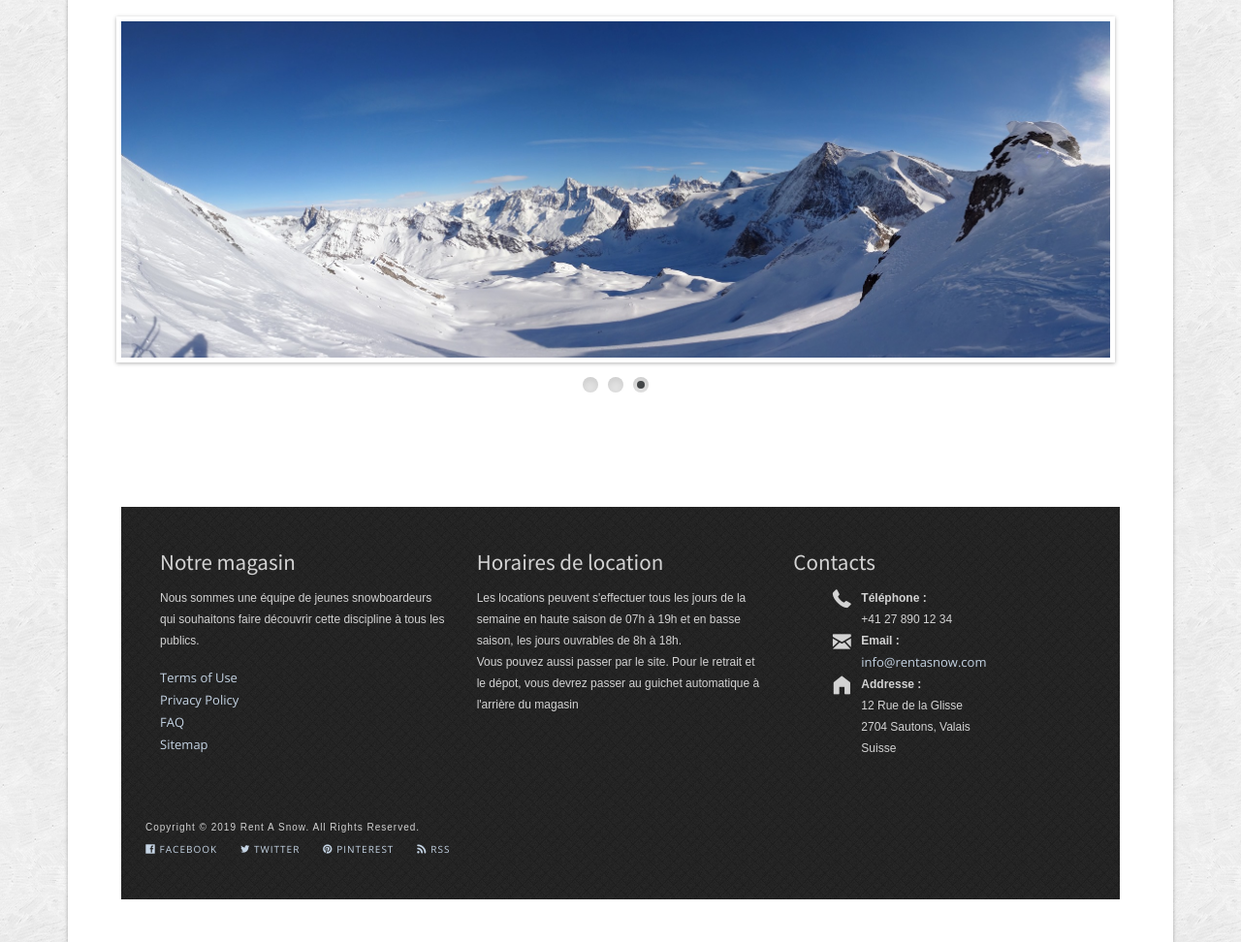
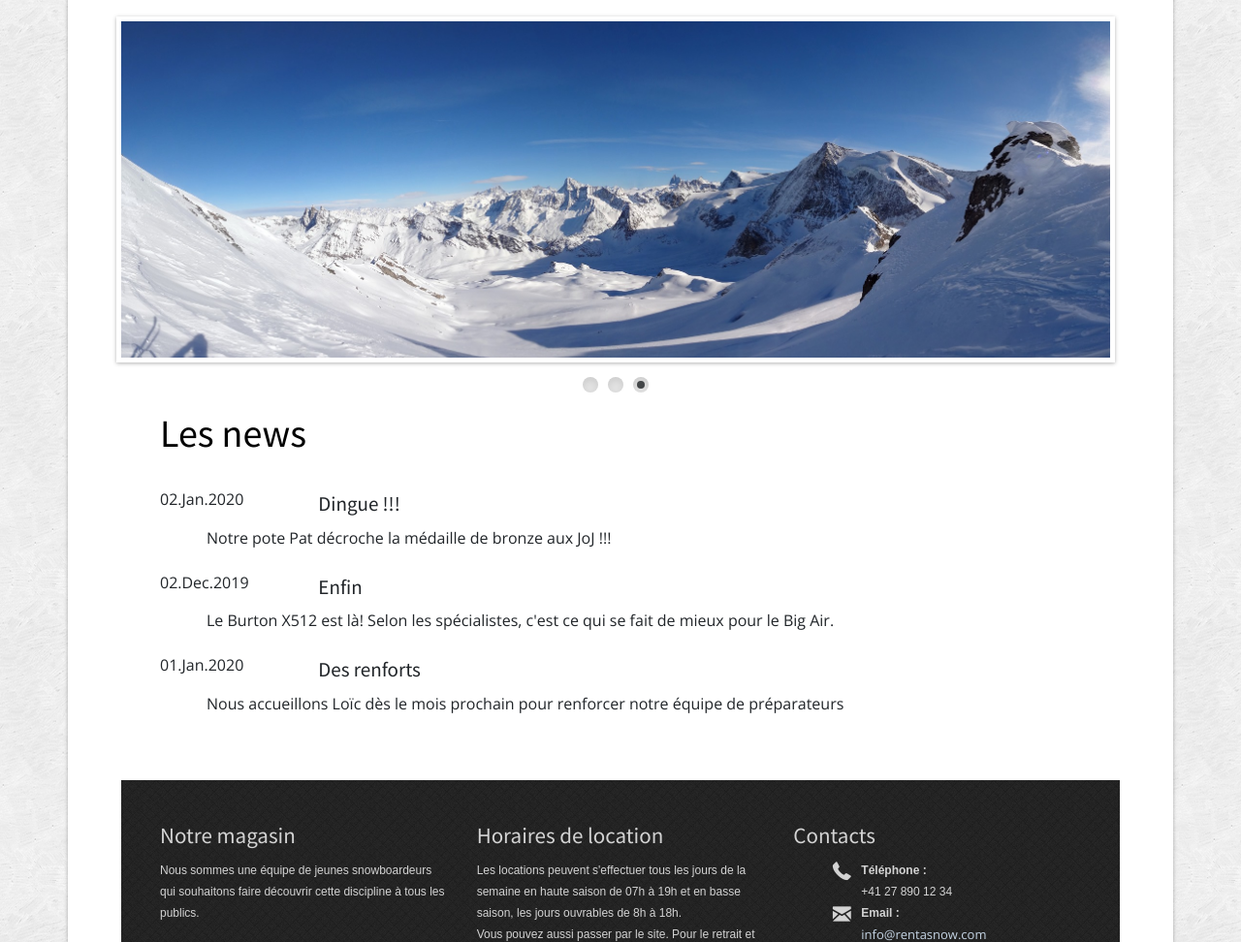
Before and after one commit to samuelroland/ICT-133-RentASnow, a PHP site: page / in a window 1280 px wide. Shown: the part 215-1187 px from the top of the page at 97% size. Run offline with PHP 8.4, Linux system fonts and the light colour scheme; data that the repository does not hold is empty; some libraries are stand-ins or nearby versions.

Commit message:
News as data

```diff
--- a/controler/controler.php
+++ b/controler/controler.php
@@ -5,7 +5,7 @@ require_once 'model/model.php';
 
 function home()
 {
-    $store = getStoreInfo();
+    $news = getNews();
     require_once 'view/home.php';
 }
 ?>
--- /dev/null
+++ b/model/dataStorage/news.json
@@ -0,0 +1,17 @@
+[
+  {
+    "title": "Dingue !!!",
+    "date": "2020-01-02",
+    "details": "Notre pote Pat d\u00e9croche la m\u00e9daille de bronze aux JoJ !!!"
+  },
+  {
+    "title": "Enfin",
+    "date": "2019-12-02",
+    "details": "Le Burton X512 est l\u00e0! Selon les sp\u00e9cialistes, c'est ce qui se fait de mieux pour le Big Air."
+  },
+  {
+    "title": "Des renforts",
+    "date": "2020-01-01",
+    "details": "Nous accueillons Lo\u00efc d\u00e8s le mois prochain pour renforcer notre \u00e9quipe de pr\u00e9parateurs"
+  }
+]
--- a/model/dataStorage/storeInfo.json
+++ /dev/null
@@ -1,4 +0,0 @@
-{
-  "name": "Rent-a-Snow",
-  "email": "info@rentasnow.ch"
-}
--- a/model/model.php
+++ b/model/model.php
@@ -1,7 +1,7 @@
 <?php
 
-function getStoreInfo()
+function getNews()
 {
-    return json_decode(file_get_contents("model/dataStorage/storeInfo.json"),true);
+    return json_decode(file_get_contents("model/dataStorage/news.json"),true);
 }
 ?>
--- a/view/home.php
+++ b/view/home.php
@@ -3,14 +3,8 @@ ob_start();
 $title = "RentASnow - Accueil";
 ?>
 
-<div class="span12">
-    <h1><?= $info['name'] ?></h1>
-    <h2><?= $info['email'] ?></h2>
-</div>
-
 <!-- ________ SLIDER_____________-->
 <div class="row-fluid">
-    <div id="headerSeparator"></div>
     <div class="camera_full_width">
         <div id="camera_wrap">
             <div data-src="view/images/slider/5.jpg">
@@ -22,10 +16,21 @@ $title = "RentASnow - Accueil";
             <div data-src="view/images/slider/2.jpg"></div>
         </div>
         <br style="clear:both"/>
-        <div style="margin-bottom:40px"></div>
     </div>
-    <div id="headerSeparator2"></div>
 </div>
+
+<!-- ________ NEWS _____________-->
+<div class="span12">
+    <h1>Les news</h1>
+    <?php foreach ($news as $onepieceofnews) { ?>
+        <div class="row mt-4">
+            <div class="col-2"><?= date('d.M.Y', strtotime($onepieceofnews['date'])) ?></div>
+            <h4 class="col-4"><?= $onepieceofnews['title'] ?></h4>
+        </div>
+        <div class="row ml-5"><?= $onepieceofnews['details'] ?></div>
+    <?php } ?>
+</div>
+
 
 <script src="assets/carousel/jquery.carouFredSel-6.2.0-packed.js" type="text/javascript"></script>
 <script src="assets/camera/scripts/camera.min.js" type="text/javascript"></script>
```
